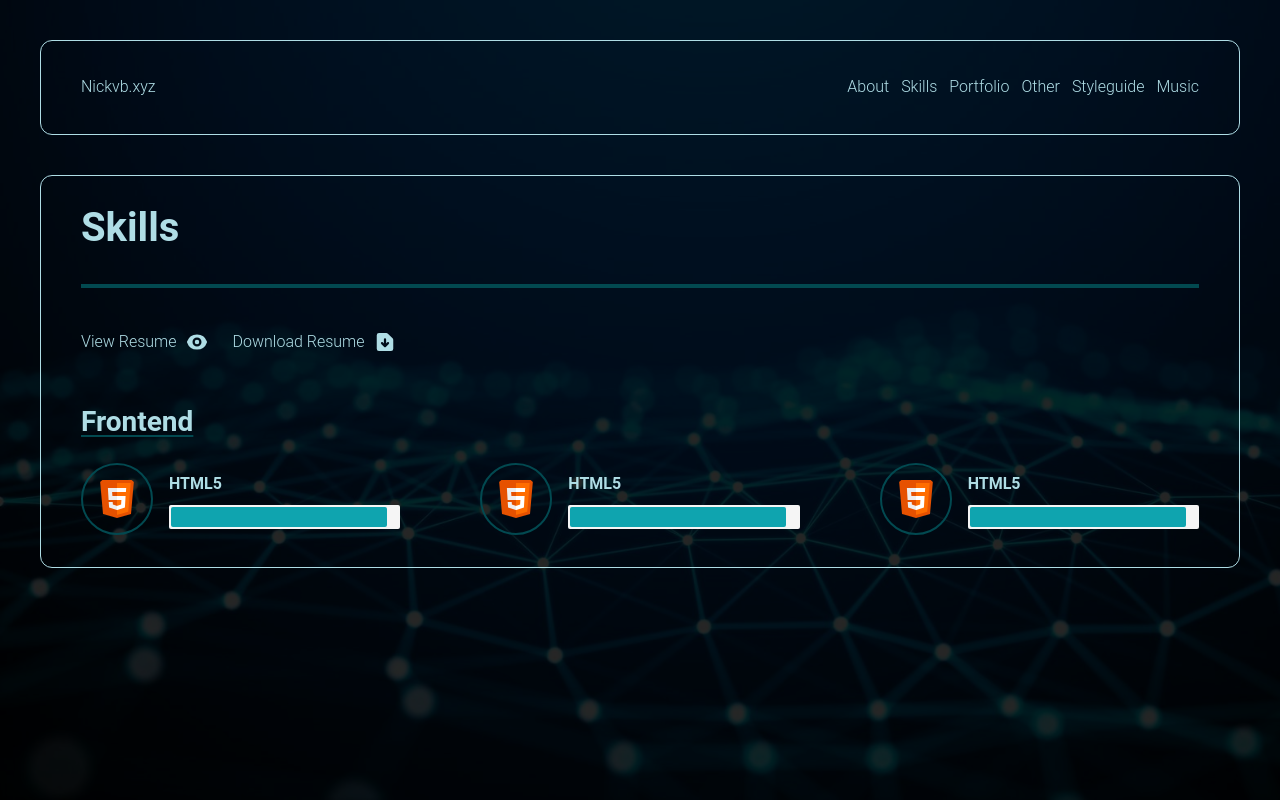
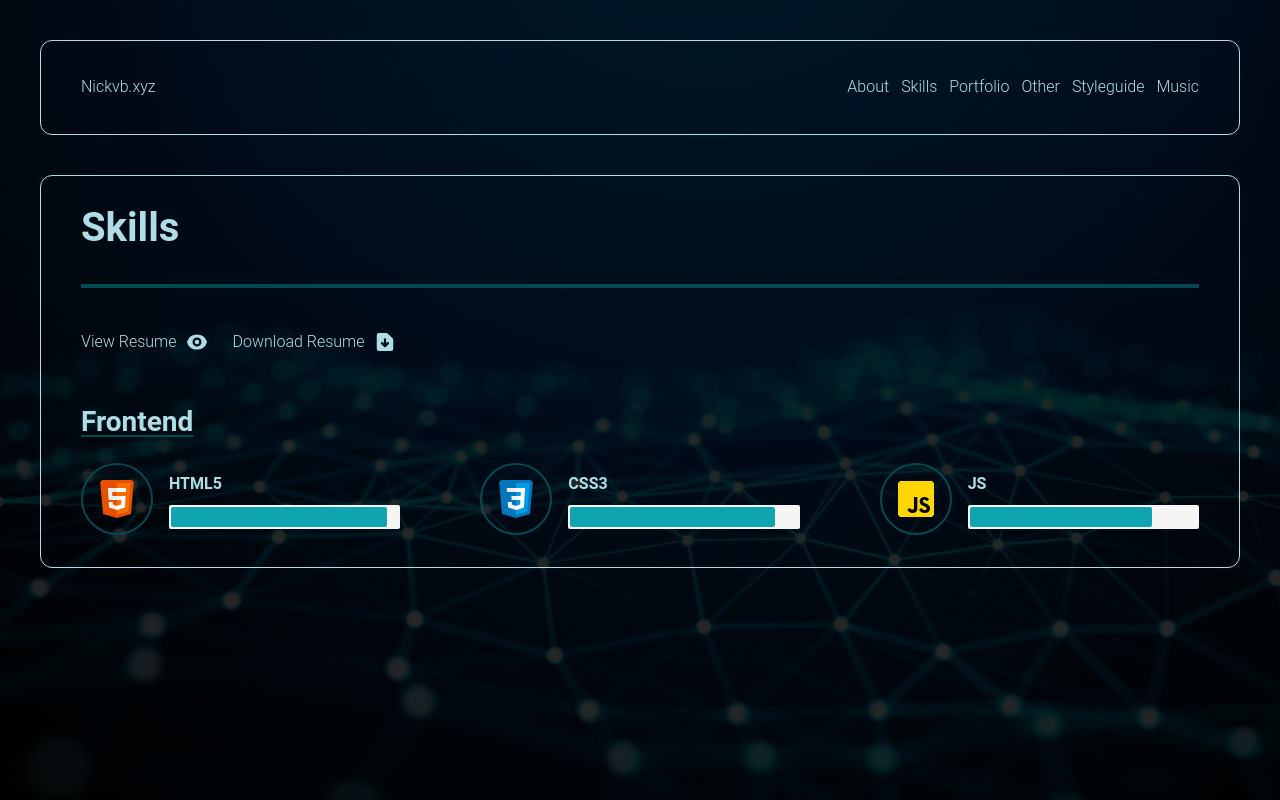
Before and after one commit to nvonbuttlar/portfolio-2025, a React (Vite) app: page /skills in a window 1280 px wide. Built offline with nearby package versions, Linux system fonts and the light colour scheme.

Commit message:
add content to skill bar

```diff
--- a/src/components/SkillBar.jsx
+++ b/src/components/SkillBar.jsx
@@ -1,7 +1,7 @@
 export default function SkillBar({icon, title, progress}) {
   return (
     <li className="skill">
-      <img className="skill__icon" src={icon} alt={title} />
+      <img className="skill__icon" src={icon} alt={`${title} Icon`} />
       <div className="skill__stats">
         <h6>{title}</h6>
         <progress className="skill__progress" value={progress} max={100} />
--- a/src/views/Skills.jsx
+++ b/src/views/Skills.jsx
@@ -1,6 +1,8 @@
 import ResumeButtons from "../components/ResumeButtons";
 import SkillBar from "../components/SkillBar";
 import Html5 from "../assets/html5-48.png";
+import Css3 from "../assets/css3-48.png";
+import JS from "../assets/js-48.png";
 
 export default function Skills() {
   return (
@@ -18,14 +20,14 @@ export default function Skills() {
             progress={95}
           />
           <SkillBar
-            icon={Html5}
-            title={"HTML5"}
-            progress={95}
+            icon={Css3}
+            title={"CSS3"}
+            progress={90}
           />
           <SkillBar
-            icon={Html5}
-            title={"HTML5"}
-            progress={95}
+            icon={JS}
+            title={"JS"}
+            progress={80}
           />
         </ul>
       </div>
```
